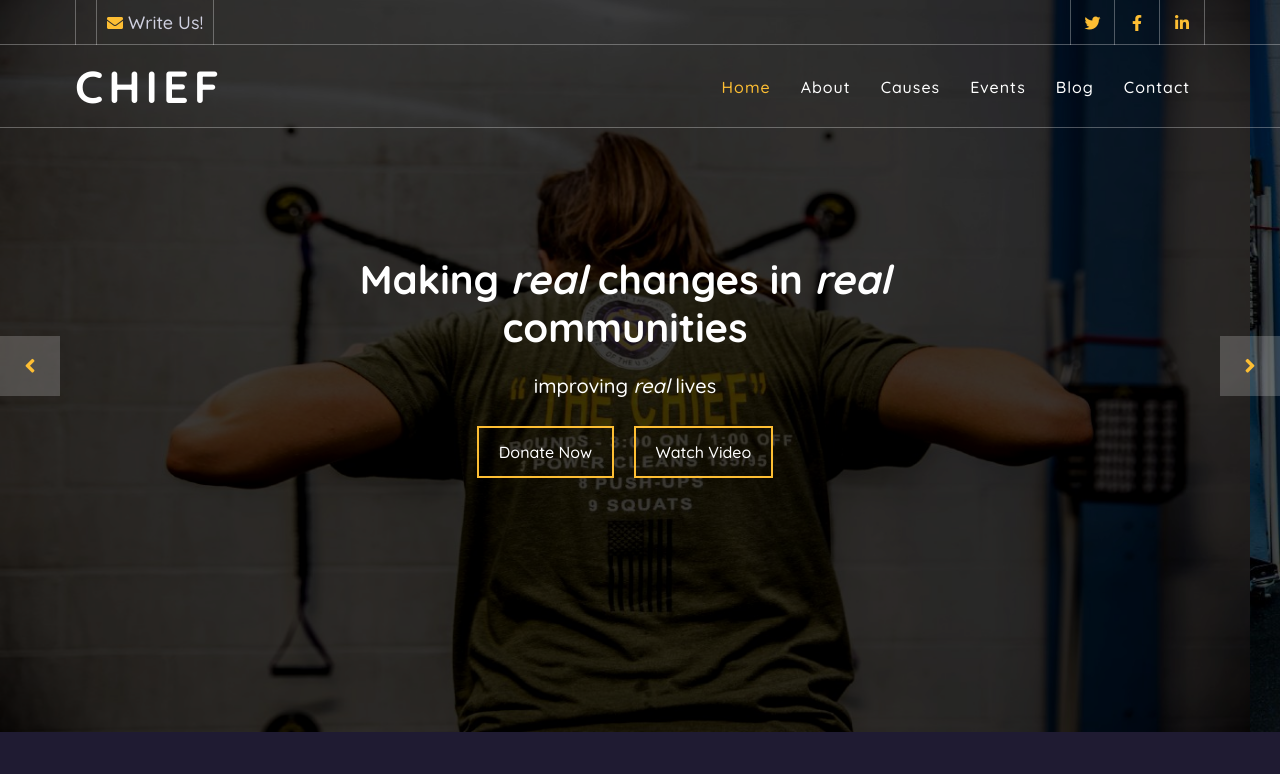
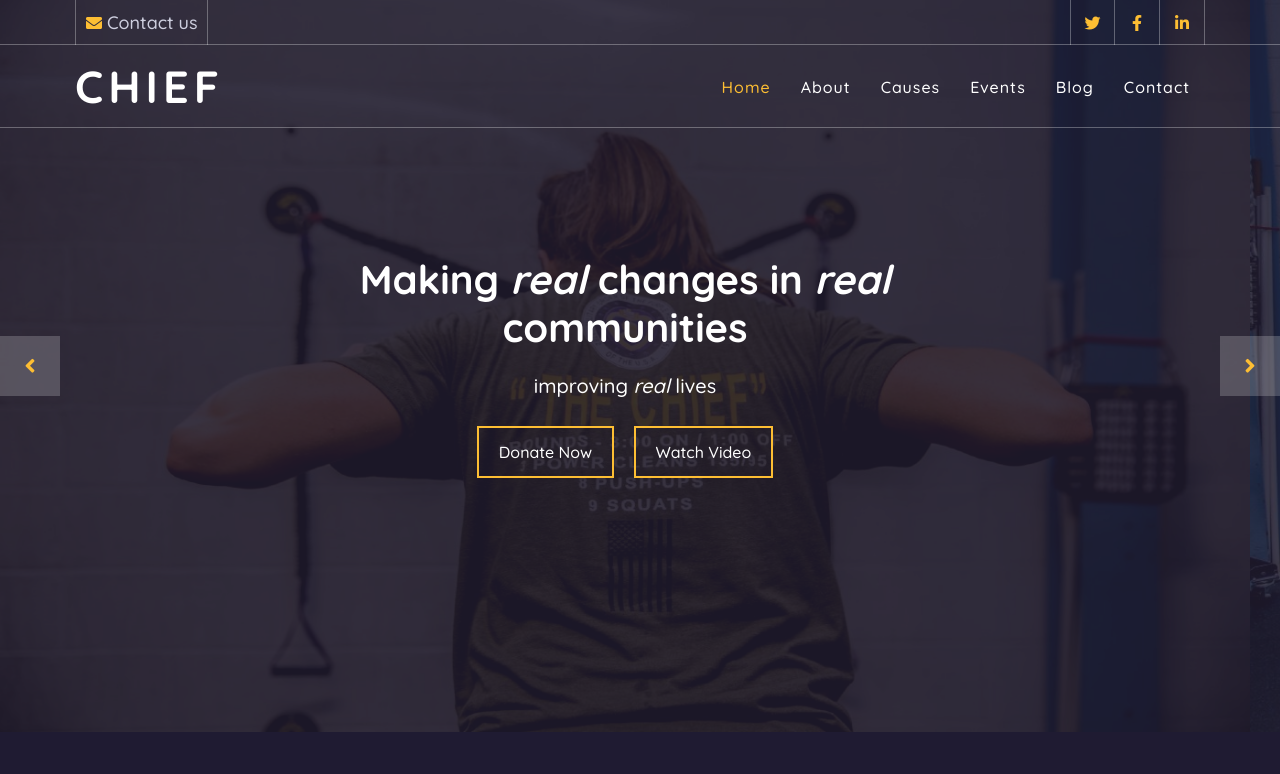
Before and after one commit to TheJondar/Chief, a website with bundled scripts: page index.html in a window 1280 px wide. Shown: the top 774 px of the page. Built offline with nearby package versions, Linux system fonts and the light colour scheme.

Commit message:
hero color fixed for mobile

```diff
--- a/css/style.css
+++ b/css/style.css
@@ -1,6 +1,13 @@
 /*******************************/
 /********* General CSS *********/
 /*******************************/
+
+/* Responsive Images */
+.img-fluid {
+   max-width: 100%;
+   height: auto;
+}
+
 body {
    color: #4b4b4b;
    font-weight: 500;
@@ -343,15 +350,17 @@ a:focus {
 .carousel {
    position: relative;
    width: 100%;
-   min-height: 300px;
-   background: #ffffff;
+   background: #130E27F1;
    margin-bottom: 45px;
+   max-width: 100%;
+   height: auto;
 }
 
 /* Changed min-width to 100% */
 .carousel .container-fluid {
    padding: 0;
-   min-width: 100%;
+   max-width: 100%;
+   height: auto;
 }
 
 .carousel .carousel-item {
@@ -362,6 +371,8 @@ a:focus {
    align-items: center;
    justify-content: center;
    flex-direction: column;
+   max-width: 100%;
+   height: auto;
 }
 
 .carousel .carousel-img {
@@ -380,7 +391,7 @@ a:focus {
    right: 0;
    bottom: 0;
    left: 0;
-   background: rgba(0, 0, 0, 0.5);
+   background: rgba(36, 31, 53, 0.753);
    z-index: 1;
 }
 
@@ -668,7 +679,7 @@ a:focus {
 .about {
    position: relative;
    width: 100%;
-   padding: 45px 0;
+   /* padding: 45px 0; */
 }
 
 .about .section-header {
--- a/index.html
+++ b/index.html
@@ -41,12 +41,8 @@
           <div class="col-md-8">
             <div class="top-bar-left">
               <div class="text">
-                <!-- <i class="fa fa-phone-alt"></i> -->
-                <!-- <p>+123 456 7890</p> -->
-              </div>
-              <div class="text">
                 <i class="fa fa-envelope"></i>
-                <a href="mailto:contact@thechieffund.org">Write Us!</a>
+                <a href="mailto:contact@thechieffund.org">Contact us</a>
               </div>
             </div>
           </div>
@@ -56,7 +52,6 @@
                 <a href=""><i class="fab fa-twitter"></i></a>
                 <a href=""><i class="fab fa-facebook-f"></i></a>
                 <a href=""><i class="fab fa-linkedin-in"></i></a>
-                <!-- <a href=""><i class="fab fa-instagram"></i></a> -->
               </div>
             </div>
           </div>
@@ -111,7 +106,7 @@
         <div class="owl-carousel">
           <div class="carousel-item">
             <div class="carousel-img">
-              <img src="img/carousel-1.jpg" alt="Image" />
+              <img src="img/carousel-1.jpg" class="img-fluid" alt="Image" />
             </div>
             <div class="carousel-text">
               <h1>Welcome to The Chief Fund</h1>
@@ -1060,8 +1055,8 @@
             <div class="footer-contact">
               <h2>Our Head Office</h2>
               <p>
-                <i class="fa fa-map-marker-alt"></i>2302 Tenakill Park East,
-                Cresskill NJ, 07626 United States
+                <i class="fa fa-map-marker-alt"></i>Cresskill NJ, 07626 United
+                States
               </p>
               <!-- <p><i class="fa fa-phone-alt"></i>+012 345 67890</p> -->
               <i class="fa fa-envelope"></i>
```
Also changed, not shown: 1 other file.
